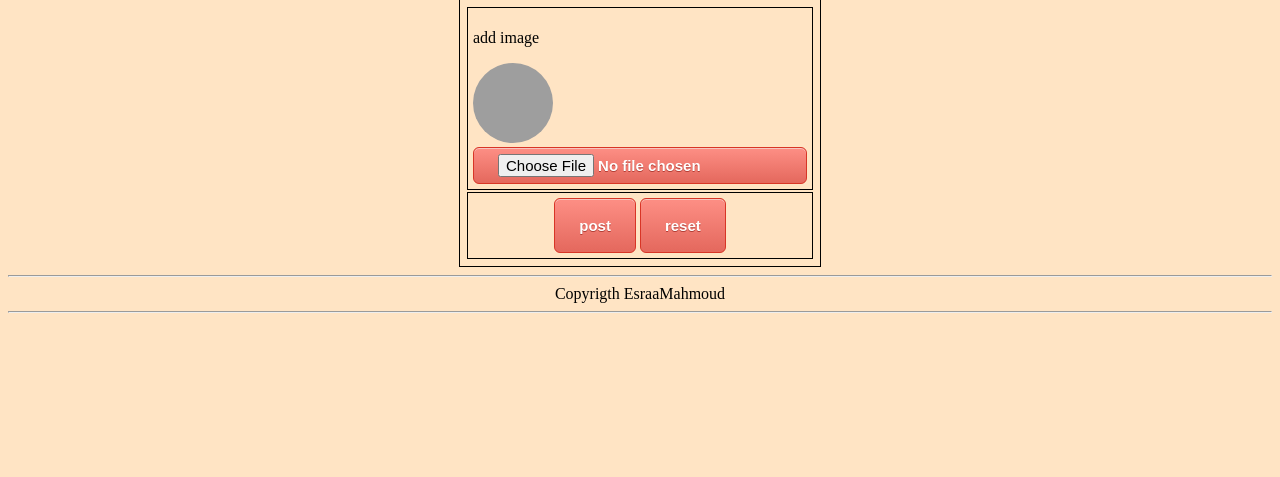
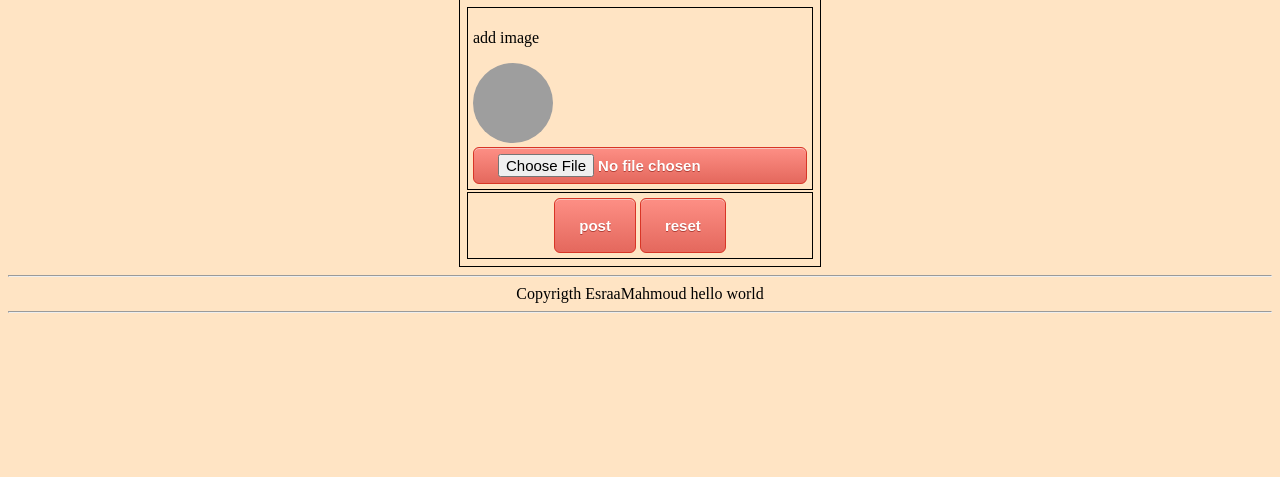
Before and after one commit to HagerHussien/DjangoBlog, a Django app: page /yallaBlog/new in a window 1280 px wide. Shown: the part 55-532 px from the top of the page. Run offline with Django 3.2, Linux system fonts and the light colour scheme; parts of the project's set-up code (start-up, migrations or seed data) failed here and were passed over; grey boxes are pictures that could not be loaded.

Commit message:
additions1

```diff
--- a/yallaBlog/templates/yallaBlog/footer.html
+++ b/yallaBlog/templates/yallaBlog/footer.html
@@ -10,5 +10,6 @@
 
 <hr>
   Copyrigth EsraaMahmoud
+  hello world
 <hr>
 {%  endblock %}
```
Also changed, not shown: yallaBlog/templates/yallaBlog/[djangoBlog].sql (deleted), 4 other files.
